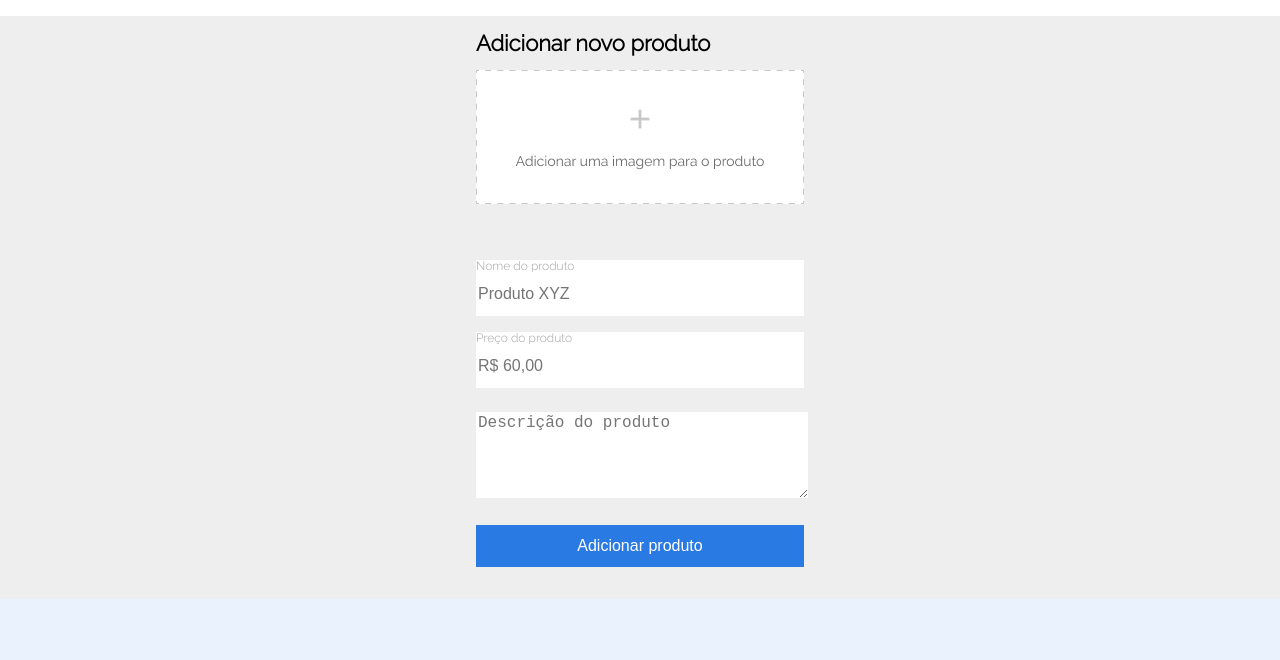
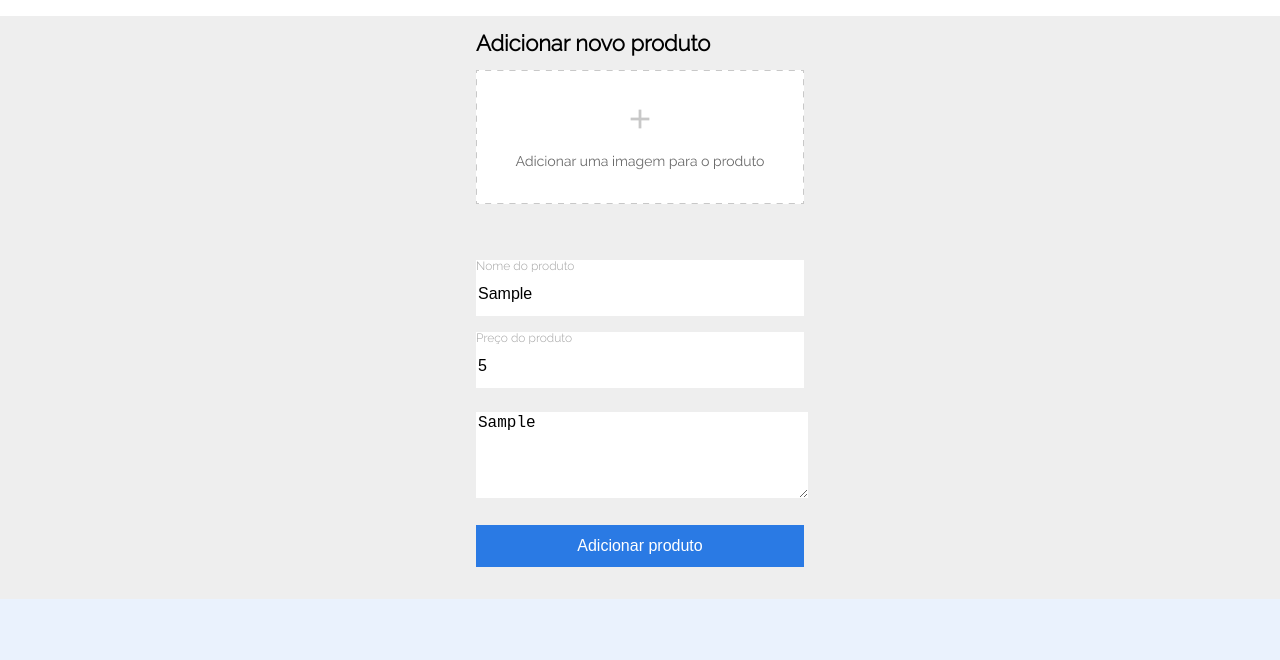
Before and after one commit to Edsondomingos/Alura-ONE, a website: page challenge04-oracle-eCommerce/pages/add-produto.html in a window 1280 px wide. Both pictures are taken after typing "Sample", "5", "Sample" into the empty fields and a click on the button "Adicionar produto". Shown: the part 88-748 px from the top of the page. Drawn offline with Linux system fonts and the light colour scheme.

```diff
--- a/challenge02-oracle-JogoDaForca/forca.js
+++ b/challenge02-oracle-JogoDaForca/forca.js
@@ -57,7 +57,7 @@
 let arrLetra = palavraEscolhida.split('')
 
 iniciarJogo.addEventListener('click', function(){
-    window.location.href = 'https://edsondomingos.github.io/Alura/challenge02-oracle-JogoDaForca/index.html#forca'
+    window.location.href = 'https://edsondomingos.github.io/Alura-ONE/challenge02-oracle-JogoDaForca/index.html#forca'
     telaPrincipal() // tela inicial da forca
     div.style.display = 'block'
     div.style.margin = 'auto'
--- a/challenge04-oracle-eCommerce/assets/js/add-produto.js
+++ b/challenge04-oracle-eCommerce/assets/js/add-produto.js
@@ -2,11 +2,11 @@
 
 // add-produto
 
-let formProduto = document.querySelector('.add-produto_formulario')
+let formProduto = document.querySelector('#add-produto_formulario')
 
 let nomeProduto = document.querySelector('#nome-produto')
 let precoProduto = document.querySelector('#preco-produto')
-let descricaoProduto = document.querySelector('.input_formulario-msg')
+let descricaoProduto = document.querySelector('#descricao')
 
 function validaContato(){
     // if (!nomeProduto.checkValidity()){  //Valida segundo as opções do html
@@ -44,9 +44,9 @@
             'Content-Type': 'application/json'
         },
         body: JSON.stringify({
-            nome:nomeProduto,
-            preco: precoProduto,
-            descricao: descricaoProduto
+            nome:nomeProduto.value,
+            preco: precoProduto.value,
+            // descricao: descricaoProduto.target.value
         })
     }).then(resposta => {
         if(resposta.ok){
@@ -73,7 +73,10 @@
     e.preventDefault()
     // validaContato()
     add_produto()
-    nomeProduto.value = ''
-    precoProduto.value = ''
-    descricaoProduto.value = ''
+    // nomeProduto.value = ''
+    // precoProduto.value = ''
+    // descricaoProduto.value = ''
+    console.log(nomeProduto.value)
+    console.log(precoProduto.value)
+    console.log(descricaoProduto.value)
 })
--- a/challenge04-oracle-eCommerce/assets/js/js.js
+++ b/challenge04-oracle-eCommerce/assets/js/js.js
@@ -43,7 +43,7 @@
             for(let i = 0; i < info.length; i++){
                 let nomeSecao = Object.keys(produtos.produtos[0])[i]
                 criaSecao(nomeSecao)
-                // console.log(Object.values(Object.keys(produtos.produtos[0])))
+                console.log(Object.values(Object.keys(produtos.produtos[0])))
 
                 for(let j = 0; j < info[i].length; j++){
                     // console.log(info[i][j])
--- a/challenge04-oracle-eCommerce/pages/add-produto.html
+++ b/challenge04-oracle-eCommerce/pages/add-produto.html
@@ -21,7 +21,7 @@
     </header>
 
     <main class="add-produto">
-        <form class="add-produto_formulario" enctype="multipart/form-data">
+        <form class="add-produto_formulario" id="add-produto_formulario" enctype="multipart/form-data">
             <h2 class="add-produto_formulario-titulo">Adicionar novo produto</h2>
             <p class="">
                 <label for="img">
@@ -37,7 +37,7 @@
                 <label for="preco-produto">Preço do produto</label>
                 <input class="add-produto_formulario-paragrafo-input" type="number" id="preco-produto" step="0.01" placeholder="R$ 60,00">
             </p>
-            <textarea id="" cols="10" rows="5" placeholder="Descrição do produto" class="input_formulario-msg"></textarea>
+            <textarea id="descricao" cols="10" rows="5" placeholder="Descrição do produto" class="input_formulario-msg"></textarea>
             <button type="submit" class="botao-add-produto">Adicionar produto</button>
 
         </form>
```
